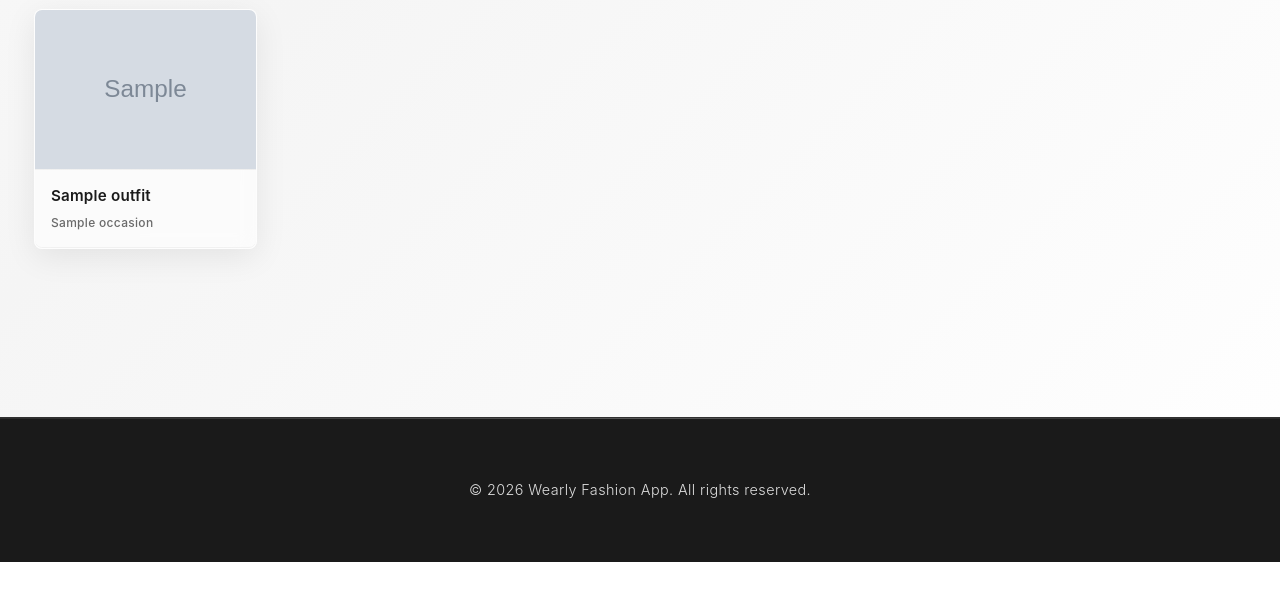
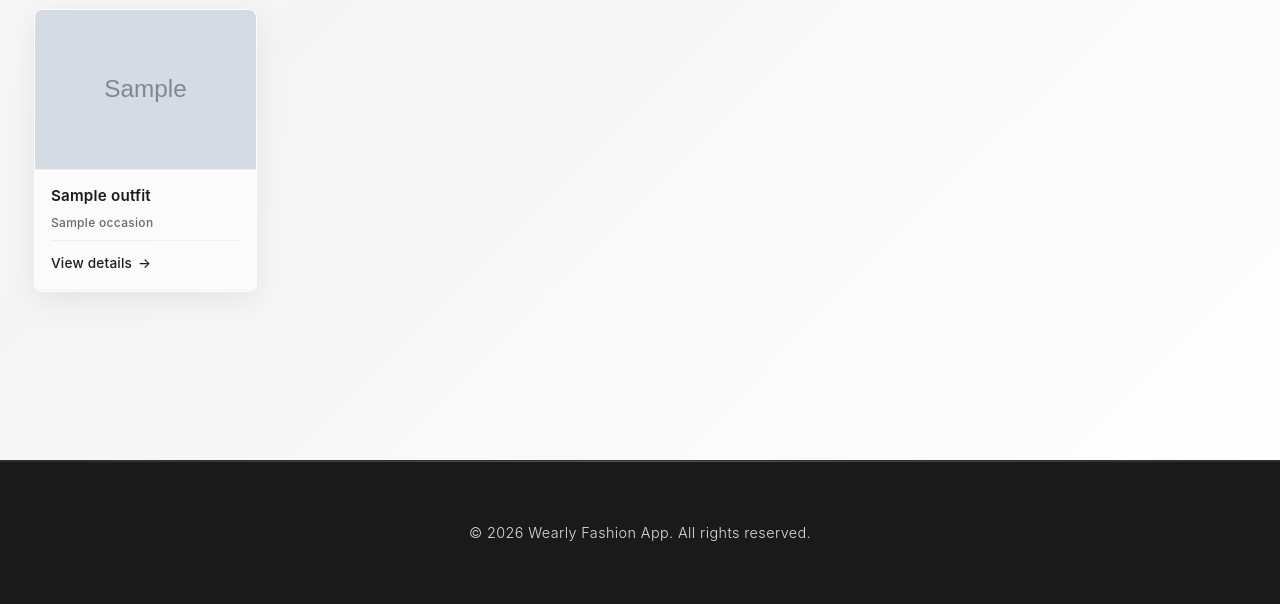
Before and after one commit to ivxn1/Wearly_Fashion_App, a Django app: a page that uses templates/wardrobe/garment_details.html in a window 1280 px wide. Shown: the part 1231-1835 px from the top of the page. Before the commit the page ends 1793 px from the top, so only its background shows below. Run offline with Django 5.2, Linux system fonts and the light colour scheme; tables that the repository leaves empty hold one stand-in row (values such as "Sample post"); grey boxes marked "Sample" are stand-in pictures; parts of the project's set-up code (start-up, migrations or seed data) failed here and were passed over.

Commit message:
Added filters in outfit details html and fixed links to related garments. Adapted garment-details-page css for view link for related outfits

```diff
--- a/static/css/garment_details.css
+++ b/static/css/garment_details.css
@@ -350,6 +350,33 @@
   letter-spacing: 0.3px;
 }
 
+.outfit-details {
+  display: inline-flex;
+  align-items: center;
+  gap: 6px;
+  font-size: 0.85rem;
+  font-weight: 500;
+  color: #1a1a1a;
+  text-decoration: none;
+  padding-top: 12px;
+  border-top: 1px solid rgba(0, 0, 0, 0.05);
+  transition: all 0.25s ease;
+}
+
+.outfit-details:hover {
+  opacity: 0.7;
+  gap: 10px;
+}
+
+.outfit-details::after {
+  content: '→';
+  transition: transform 0.25s ease;
+}
+
+.outfit-details:hover::after {
+  transform: translateX(4px);
+}
+
 /* Empty Outfits State */
 .empty-outfits {
   display: flex;
@@ -467,3 +494,17 @@
     font-size: 1rem;
   }
 }
+
+.outfit-link {
+  display: inline-flex;
+  align-items: center;
+  gap: 6px;
+  font-size: 0.85rem;
+  font-weight: 500;
+  color: #1a1a1a;
+  text-decoration: none;
+  margin-top: auto;
+  padding-top: 12px;
+  border-top: 1px solid rgba(0, 0, 0, 0.05);
+  transition: all 0.25s ease;
+}
--- a/templates/core/partials/cards/outfit_card.html
+++ b/templates/core/partials/cards/outfit_card.html
@@ -43,7 +43,7 @@
       <!-- Meta: Created Date & View Link -->
       <div class="outfit-meta">
         <span class="outfit-date">{{ item.created_at|date:"M d, Y" }}</span>
-        <a class="outfit-link" href="">View outfit</a>
+        <a class="outfit-link" href="{% url 'outfits:outfit_details' id=item.pk %}">View outfit</a>
       </div>
     </div>
   </div>
--- a/templates/wardrobe/garment_details.html
+++ b/templates/wardrobe/garment_details.html
@@ -140,6 +140,7 @@
           <div class="related-outfit-content">
             <h3 class="related-outfit-title">{{ outfit.title }}</h3>
             <span class="related-outfit-occasion">{{ outfit.occasion.name }}</span>
+            <a href="{% url 'outfits:outfit_details' id=outfit.pk %}" class="outfit-details">View details</a>
           </div>
         </article>
       {% endfor %}
```
Also changed, not shown: templates/outfits/outfit_details.html (+19 -11 lines).
